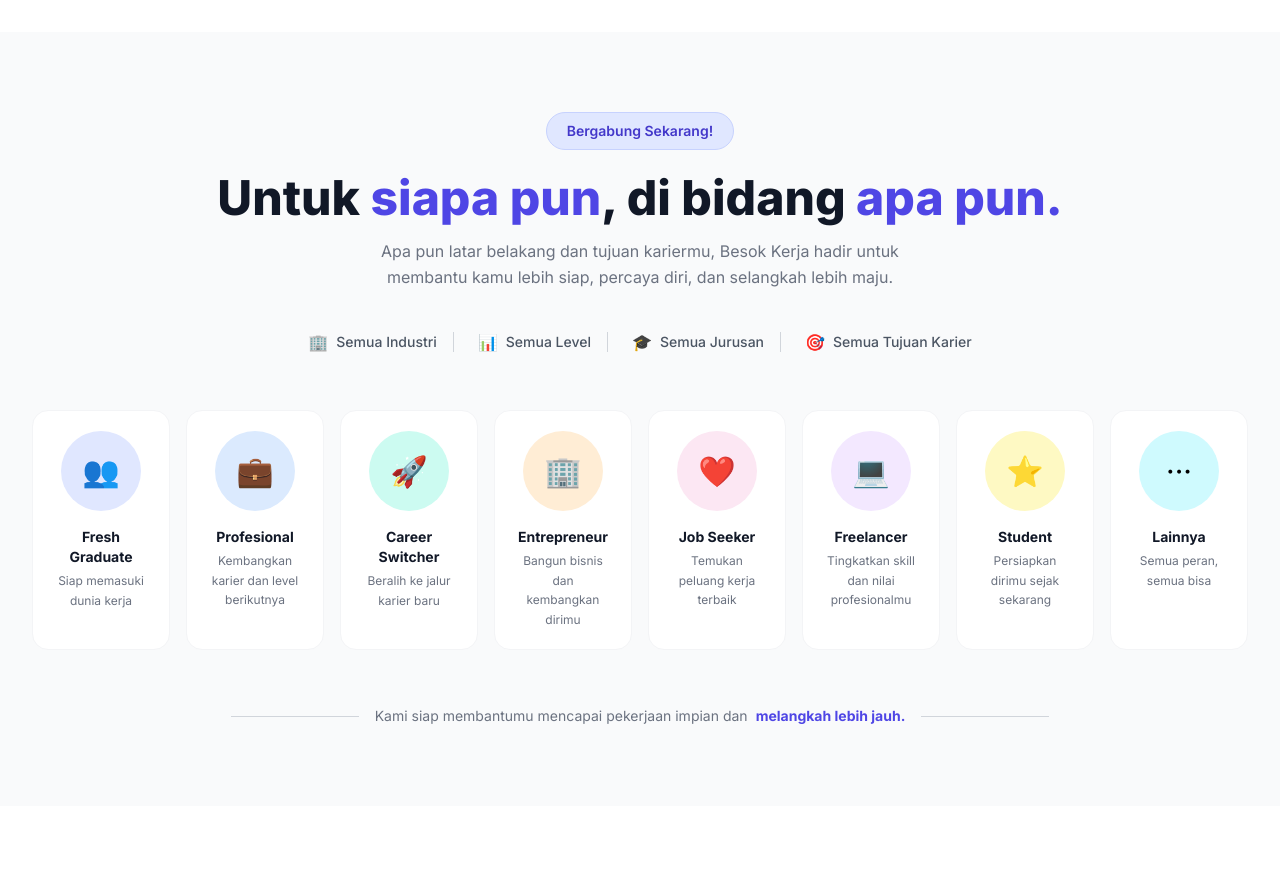
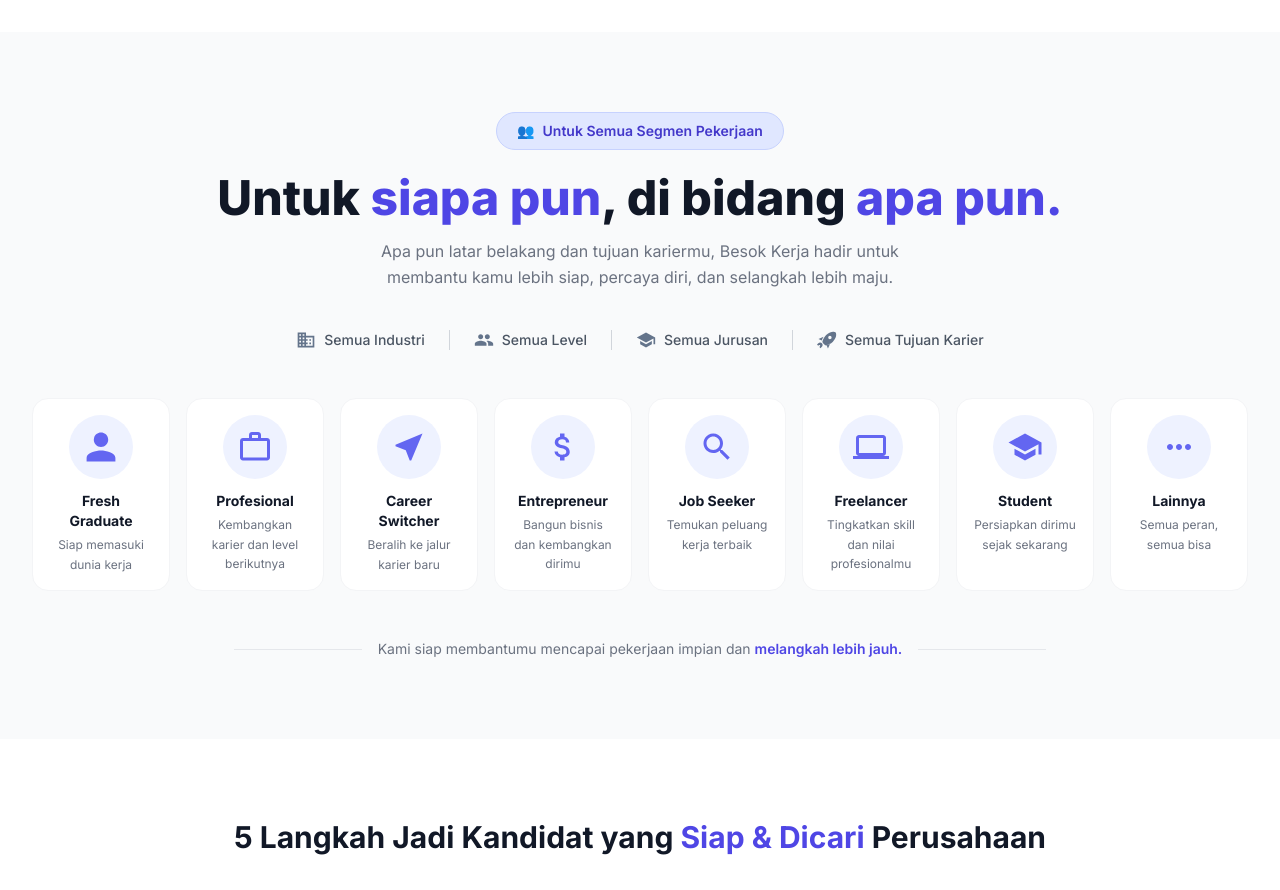
Before and after one commit to Alammahadika/besok-kerja, a Next.js app: page / in a window 1280 px wide. Shown: the part 580-1470 px from the top of the page. Built offline with nearby package versions, Linux system fonts and the light colour scheme.

Commit message:
update profesional icon to briefcase

```diff
--- a/src/components/TrustedBy.jsx
+++ b/src/components/TrustedBy.jsx
@@ -1,58 +1,74 @@
 export default function TrustedBy() {
   const segments = [
     {
-      icon: '👥',
-      bg: 'bg-indigo-100',
-      iconColor: 'text-indigo-600',
+      icon: (
+        <svg xmlns="http://www.w3.org/2000/svg" width="36" height="36" viewBox="0 0 24 24" fill="currentColor">
+          <path d="M12 12c2.7 0 4.8-2.1 4.8-4.8S14.7 2.4 12 2.4 7.2 4.5 7.2 7.2 9.3 12 12 12zm0 2.4c-3.2 0-9.6 1.6-9.6 4.8v2.4h19.2v-2.4c0-3.2-6.4-4.8-9.6-4.8z"/>
+        </svg>
+      ),
       title: 'Fresh Graduate',
       desc: 'Siap memasuki dunia kerja',
     },
     {
-      icon: '💼',
-      bg: 'bg-blue-100',
-      iconColor: 'text-blue-600',
+      icon: (
+        <svg xmlns="http://www.w3.org/2000/svg" width="36" height="36" viewBox="0 0 24 24" fill="currentColor">
+      <path d="M14 6V4h-4v2h4zM4 8v11h16V8H4zm16-2c1.11 0 2 .89 2 2v11c0 1.11-.89 2-2 2H4c-1.11 0-2-.89-2-2l.01-11c0-1.11.88-2 1.99-2h4V4c0-1.11.89-2 2-2h4c1.11 0 2 .89 2 2v2h4z"/>
+        </svg>
+      ),
       title: 'Profesional',
       desc: 'Kembangkan karier dan level berikutnya',
     },
     {
-      icon: '🚀',
-      bg: 'bg-teal-100',
-      iconColor: 'text-teal-600',
+      icon: (
+        <svg xmlns="http://www.w3.org/2000/svg" width="36" height="36" viewBox="0 0 24 24" fill="currentColor">
+          <path d="M21 3L3 10.53v.98l6.84 2.65L12.48 21h.98L21 3z"/>
+        </svg>
+      ),
       title: 'Career Switcher',
       desc: 'Beralih ke jalur karier baru',
     },
     {
-      icon: '🏢',
-      bg: 'bg-orange-100',
-      iconColor: 'text-orange-600',
+      icon: (
+        <svg xmlns="http://www.w3.org/2000/svg" width="36" height="36" viewBox="0 0 24 24" fill="currentColor">
+          <path d="M11.8 10.9c-2.27-.59-3-1.2-3-2.15 0-1.09 1.01-1.85 2.7-1.85 1.78 0 2.44.85 2.5 2.1h2.21c-.07-1.72-1.12-3.3-3.21-3.81V3h-3v2.16c-1.94.42-3.5 1.68-3.5 3.61 0 2.31 1.91 3.46 4.7 4.13 2.5.6 3 1.48 3 2.41 0 .69-.49 1.79-2.7 1.79-2.06 0-2.87-.92-2.98-2.1h-2.2c.12 2.19 1.76 3.42 3.68 3.83V21h3v-2.15c1.95-.37 3.5-1.5 3.5-3.55 0-2.84-2.43-3.81-4.7-4.4z"/>
+        </svg>
+      ),
       title: 'Entrepreneur',
       desc: 'Bangun bisnis dan kembangkan dirimu',
     },
     {
-      icon: '❤️',
-      bg: 'bg-pink-100',
-      iconColor: 'text-pink-600',
+      icon: (
+        <svg xmlns="http://www.w3.org/2000/svg" width="36" height="36" viewBox="0 0 24 24" fill="currentColor">
+          <path d="M15.5 14h-.79l-.28-.27C15.41 12.59 16 11.11 16 9.5 16 5.91 13.09 3 9.5 3S3 5.91 3 9.5 5.91 16 9.5 16c1.61 0 3.09-.59 4.23-1.57l.27.28v.79l5 4.99L20.49 19l-4.99-5zm-6 0C7.01 14 5 11.99 5 9.5S7.01 5 9.5 5 14 7.01 14 9.5 11.99 14 9.5 14z"/>
+        </svg>
+      ),
       title: 'Job Seeker',
       desc: 'Temukan peluang kerja terbaik',
     },
     {
-      icon: '💻',
-      bg: 'bg-purple-100',
-      iconColor: 'text-purple-600',
+      icon: (
+        <svg xmlns="http://www.w3.org/2000/svg" width="36" height="36" viewBox="0 0 24 24" fill="currentColor">
+          <path d="M20 18c1.1 0 1.99-.9 1.99-2L22 6c0-1.1-.9-2-2-2H4c-1.1 0-2 .9-2 2v10c0 1.1.9 2 2 2H0v2h24v-2h-4zM4 6h16v10H4V6z"/>
+        </svg>
+      ),
       title: 'Freelancer',
       desc: 'Tingkatkan skill dan nilai profesionalmu',
     },
     {
-      icon: '⭐',
-      bg: 'bg-yellow-100',
-      iconColor: 'text-yellow-600',
+      icon: (
+        <svg xmlns="http://www.w3.org/2000/svg" width="36" height="36" viewBox="0 0 24 24" fill="currentColor">
+          <path d="M5 13.18v4L12 21l7-3.82v-4L12 17l-7-3.82zM12 3L1 9l11 6 9-4.91V17h2V9L12 3z"/>
+        </svg>
+      ),
       title: 'Student',
       desc: 'Persiapkan dirimu sejak sekarang',
     },
     {
-      icon: '···',
-      bg: 'bg-cyan-100',
-      iconColor: 'text-cyan-600',
+      icon: (
+        <svg xmlns="http://www.w3.org/2000/svg" width="36" height="36" viewBox="0 0 24 24" fill="currentColor">
+          <path d="M6 10c-1.1 0-2 .9-2 2s.9 2 2 2 2-.9 2-2-.9-2-2-2zm12 0c-1.1 0-2 .9-2 2s.9 2 2 2 2-.9 2-2-.9-2-2-2zm-6 0c-1.1 0-2 .9-2 2s.9 2 2 2 2-.9 2-2-.9-2-2-2z"/>
+        </svg>
+      ),
       title: 'Lainnya',
       desc: 'Semua peran, semua bisa',
     },
@@ -65,7 +81,8 @@
         {/* Badge */}
         <div className="flex justify-center mb-6">
           <div className="inline-flex items-center gap-2 bg-indigo-100 text-indigo-700 px-5 py-2 rounded-full text-sm font-semibold border border-indigo-200">
-            <span>Bergabung Sekarang!</span>
+            <span>👥</span>
+            <span>Untuk Semua Segmen Pekerjaan</span>
           </div>
         </div>
 
@@ -84,18 +101,46 @@
           membantu kamu lebih siap, percaya diri, dan selangkah lebih maju.
         </p>
 
-        {/* Tags */}
-        <div className="flex items-center justify-center gap-4 mb-14 flex-wrap">
+        {/* Tags - warna slate/gray yang elegan */}
+        <div className="flex items-center justify-center gap-6 mb-12 flex-wrap">
           {[
-            { icon: '🏢', label: 'Semua Industri' },
-            { icon: '📊', label: 'Semua Level' },
-            { icon: '🎓', label: 'Semua Jurusan' },
-            { icon: '🎯', label: 'Semua Tujuan Karier' },
+            {
+              label: 'Semua Industri',
+              icon: (
+                <svg xmlns="http://www.w3.org/2000/svg" width="20" height="20" viewBox="0 0 24 24" fill="currentColor">
+                  <path d="M12 7V3H2v18h20V7H12zM6 19H4v-2h2v2zm0-4H4v-2h2v2zm0-4H4v-2h2v2zm0-4H4V5h2v2zm4 12H8v-2h2v2zm0-4H8v-2h2v2zm0-4H8v-2h2v2zm0-4H8V5h2v2zm10 12h-8v-2h2v-2h-2v-2h2v-2h-2V9h8v10zm-2-8h-2v2h2v-2zm0 4h-2v2h2v-2z"/>
+                </svg>
+              )
+            },
+            {
+              label: 'Semua Level',
+              icon: (
+                <svg xmlns="http://www.w3.org/2000/svg" width="20" height="20" viewBox="0 0 24 24" fill="currentColor">
+                  <path d="M16 11c1.66 0 2.99-1.34 2.99-3S17.66 5 16 5c-1.66 0-3 1.34-3 3s1.34 3 3 3zm-8 0c1.66 0 2.99-1.34 2.99-3S9.66 5 8 5C6.34 5 5 6.34 5 8s1.34 3 3 3zm0 2c-2.33 0-7 1.17-7 3.5V19h14v-2.5c0-2.33-4.67-3.5-7-3.5zm8 0c-.29 0-.62.02-.97.05 1.16.84 1.97 1.97 1.97 3.45V19h6v-2.5c0-2.33-4.67-3.5-7-3.5z"/>
+                </svg>
+              )
+            },
+            {
+              label: 'Semua Jurusan',
+              icon: (
+                <svg xmlns="http://www.w3.org/2000/svg" width="20" height="20" viewBox="0 0 24 24" fill="currentColor">
+                  <path d="M5 13.18v4L12 21l7-3.82v-4L12 17l-7-3.82zM12 3L1 9l11 6 9-4.91V17h2V9L12 3z"/>
+                </svg>
+              )
+            },
+            {
+              label: 'Semua Tujuan Karier',
+              icon: (
+                <svg xmlns="http://www.w3.org/2000/svg" width="20" height="20" viewBox="0 0 24 24" fill="currentColor">
+      <path d="M13.13 22.19l-1.63-3.83c1.57-.58 3.04-1.36 4.4-2.27l-2.77 6.1zM5.64 12.5l-3.83-1.63 6.1-2.77C7 9.46 6.22 10.93 5.64 12.5zM21.61 2.39S16.66.269 11 5.93c-2.19 2.19-3.5 4.6-4.35 7.32-.28.93-.03 1.93.63 2.59l1.88 1.88c.66.66 1.66.91 2.59.63 2.72-.85 5.13-2.16 7.32-4.35 5.66-5.66 3.54-10.61 3.54-10.61zM15.5 11c-1.1 0-2-.9-2-2s.9-2 2-2 2 .9 2 2-.9 2-2 2zM5.85 20.14c1.17-1.17 1.17-3.07 0-4.24-1.17-1.17-3.07-1.17-4.24 0L0 17.51l1.41 1.41.71-.71c.39-.39 1.02-.39 1.41 0 .39.39.39 1.02 0 1.41l-.71.71L4.24 21.8l1.61-1.66z"/>
+                </svg>
+              )
+            },
           ].map((tag, i) => (
             <div key={i} className="flex items-center gap-6">
               {i > 0 && <div className="h-5 w-px bg-gray-300" />}
               <div className="flex items-center gap-2">
-                <span className="text-base text-indigo-500">{tag.icon}</span>
+                <span className="text-slate-500">{tag.icon}</span>
                 <span className="text-sm text-gray-600 font-medium">{tag.label}</span>
               </div>
             </div>
@@ -103,16 +148,14 @@
         </div>
 
         {/* Segment Cards */}
-        <div className="grid grid-cols-2 sm:grid-cols-4 lg:grid-cols-8 gap-4 mb-14">
+        <div className="grid grid-cols-2 sm:grid-cols-4 lg:grid-cols-8 gap-4 mb-12">
           {segments.map((segment, i) => (
             <div
               key={i}
-              className="bg-white rounded-2xl p-5 flex flex-col items-center text-center gap-4 border border-gray-100 hover:shadow-lg transition-all duration-300 hover:-translate-y-1 cursor-pointer">
-              {/* Icon Circle */}
-              <div className={`w-20 h-20 ${segment.bg} rounded-full flex items-center justify-center`}>
-                <span className="text-3xl">{segment.icon}</span>
+              className="bg-white rounded-2xl p-4 flex flex-col items-center text-center gap-3 border border-gray-100 hover:shadow-md hover:border-indigo-100 transition-all duration-300 hover:-translate-y-1 cursor-pointer">
+              <div className="w-16 h-16 bg-indigo-50 rounded-full flex items-center justify-center text-indigo-500">
+                {segment.icon}
               </div>
-              {/* Text */}
               <div>
                 <p className="font-bold text-gray-900 text-sm">{segment.title}</p>
                 <p className="text-xs text-gray-500 mt-1 leading-relaxed">{segment.desc}</p>
@@ -123,12 +166,12 @@
 
         {/* Bottom Text */}
         <div className="flex items-center justify-center gap-4">
-          <div className="h-px bg-gray-300 w-32" />
-          <p className="text-sm text-gray-500 text-center flex items-center gap-2">
+          <div className="h-px bg-gray-200 w-32" />
+          <p className="text-sm text-gray-500 text-center">
             Kami siap membantumu mencapai pekerjaan impian dan{' '}
-            <span className="text-indigo-600 font-bold">melangkah lebih jauh.</span>
+            <span className="text-indigo-600 font-semibold">melangkah lebih jauh.</span>
           </p>
-          <div className="h-px bg-gray-300 w-32" />
+          <div className="h-px bg-gray-200 w-32" />
         </div>
 
       </div>
```
